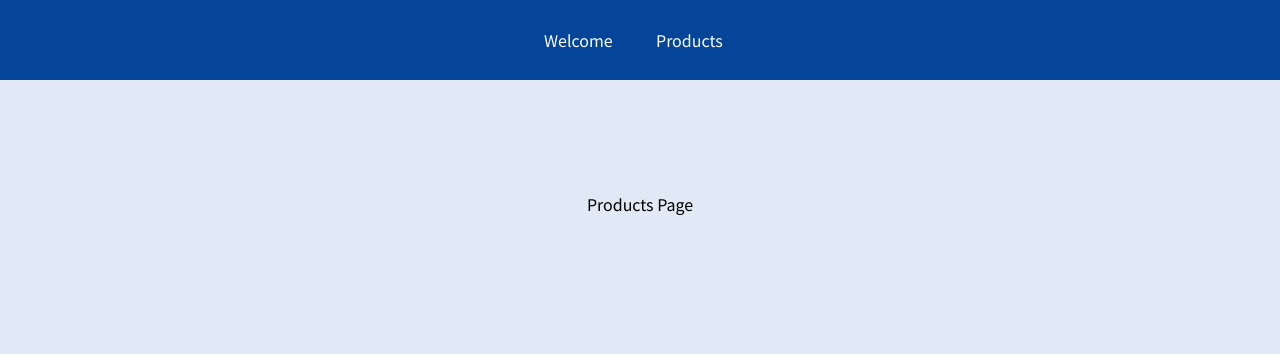
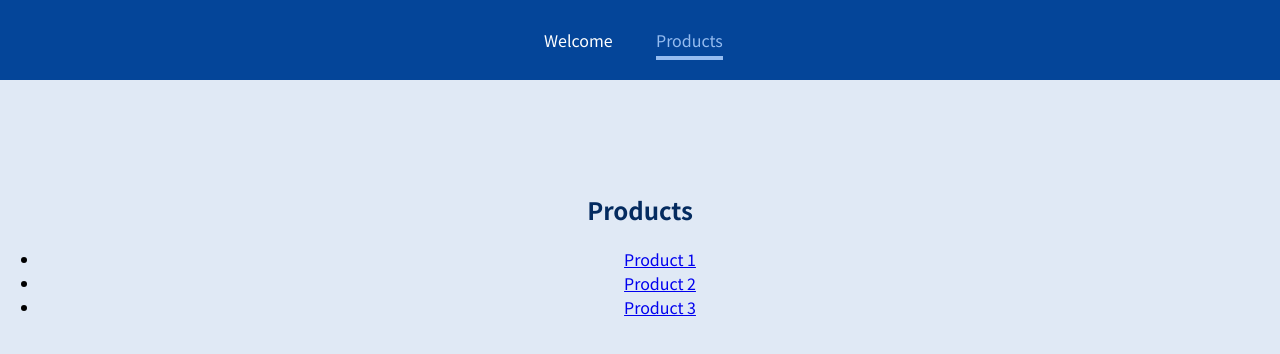
Before and after one commit to Fabianes96/react-complete-guide, a React (Create React App) app: page /products in a window 1280 px wide. Shown: the top 354 px of the page. Built offline with nearby package versions, Linux system fonts and the light colour scheme.

Commit message:
Add routes

```diff
--- a/src/App.js
+++ b/src/App.js
@@ -1,5 +1,6 @@
-import {Route} from 'react-router-dom'
+import {Route, Switch} from 'react-router-dom'
 import { MainHeader } from './components/MainHeader';
+import { ProductDetail } from './pages/ProductDetail';
 import { Products } from './pages/Products';
 import { Welcome } from './pages/Welcome';
 function App() {
@@ -7,12 +8,17 @@ function App() {
     <div>
       <MainHeader />
       <main>
-        <Route path="/welcome">
-          <Welcome />
-        </Route>
-        <Route path="/products">
-          <Products />
-        </Route>
+        <Switch>
+          <Route path="/welcome">
+            <Welcome />
+          </Route>
+          <Route exact path="/products">
+            <Products />
+          </Route>
+          <Route path='/products/:id'>
+            <ProductDetail />
+          </Route>
+        </Switch>
       </main>
     </div>
   );
--- a/src/components/MainHeader.js
+++ b/src/components/MainHeader.js
@@ -1,4 +1,4 @@
-import {Link} from 'react-router-dom'
+import {NavLink} from 'react-router-dom'
 import classes from './MainHeader.module.css';
 
 export const MainHeader = () => {
@@ -7,10 +7,10 @@ export const MainHeader = () => {
       <nav>
         <ul>
           <li>
-            <Link to="/welcome">Welcome</Link>
+            <NavLink activeClassName={classes.active} to="/welcome">Welcome</NavLink>
           </li>
           <li>
-            <Link to="/products">Products</Link>
+            <NavLink activeClassName={classes.active} to="/products">Products</NavLink>
           </li>
         </ul>
       </nav>
--- /dev/null
+++ b/src/pages/ProductDetail.js
@@ -0,0 +1,11 @@
+import {useParams} from 'react-router-dom'
+
+export const ProductDetail = () => {
+  const params = useParams();
+  return (
+    <section>
+      <h1>Product detail</h1>
+      <p>{params.id}</p>
+    </section>
+  )
+}
--- a/src/pages/Products.js
+++ b/src/pages/Products.js
@@ -1,7 +1,20 @@
-import React from 'react'
+import { Link } from "react-router-dom";
 
 export const Products = () => {
   return (
-    <div>Products Page</div>
-  )
-}
+    <section>
+      <h1>Products</h1>
+      <ul>
+        <li>
+          <Link to="/products/p1">Product 1</Link>
+        </li>
+        <li>
+          <Link to="/products/p2">Product 2</Link>
+        </li>
+        <li>
+          <Link to="/products/p3">Product 3</Link>
+        </li>
+      </ul>
+    </section>
+  );
+};
```
